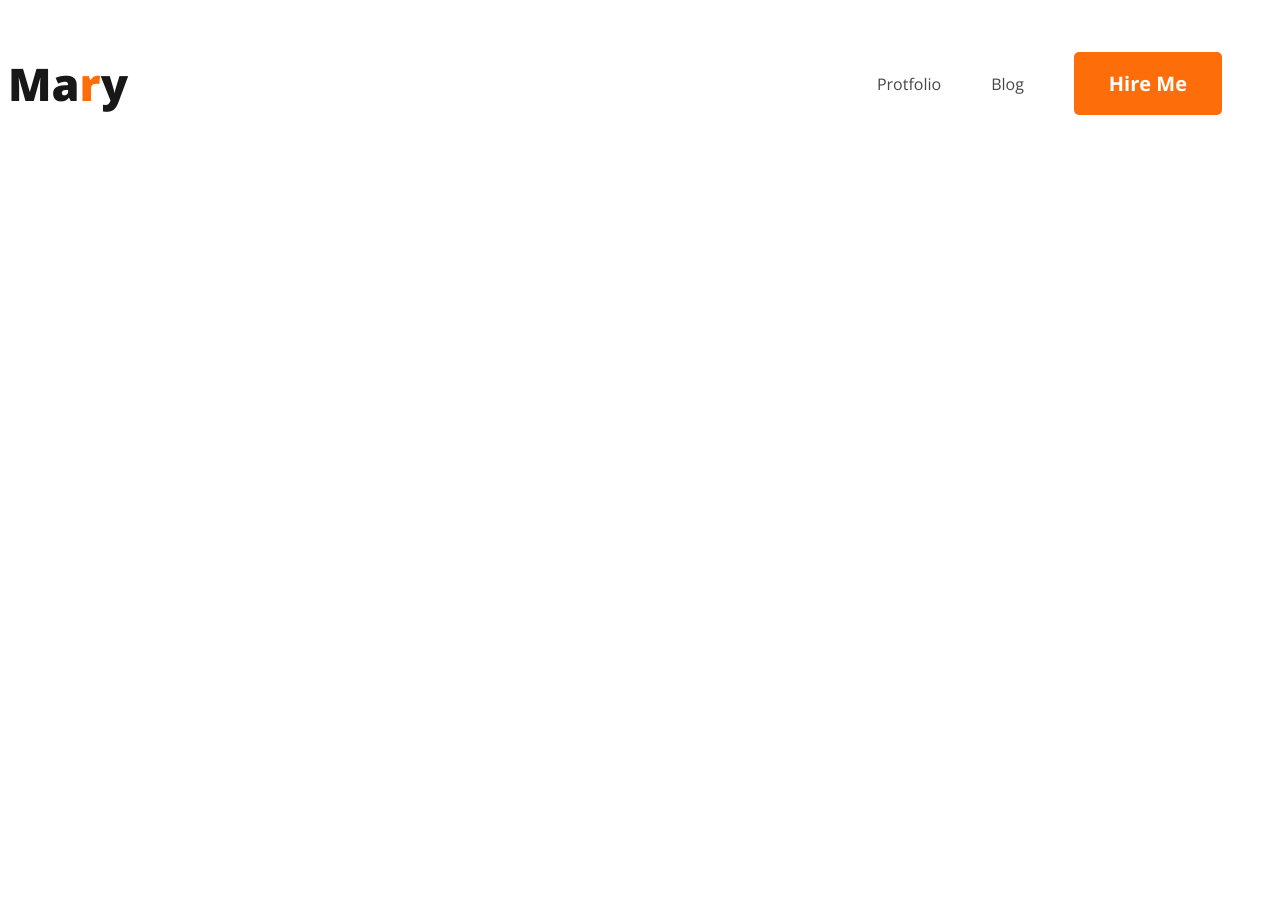
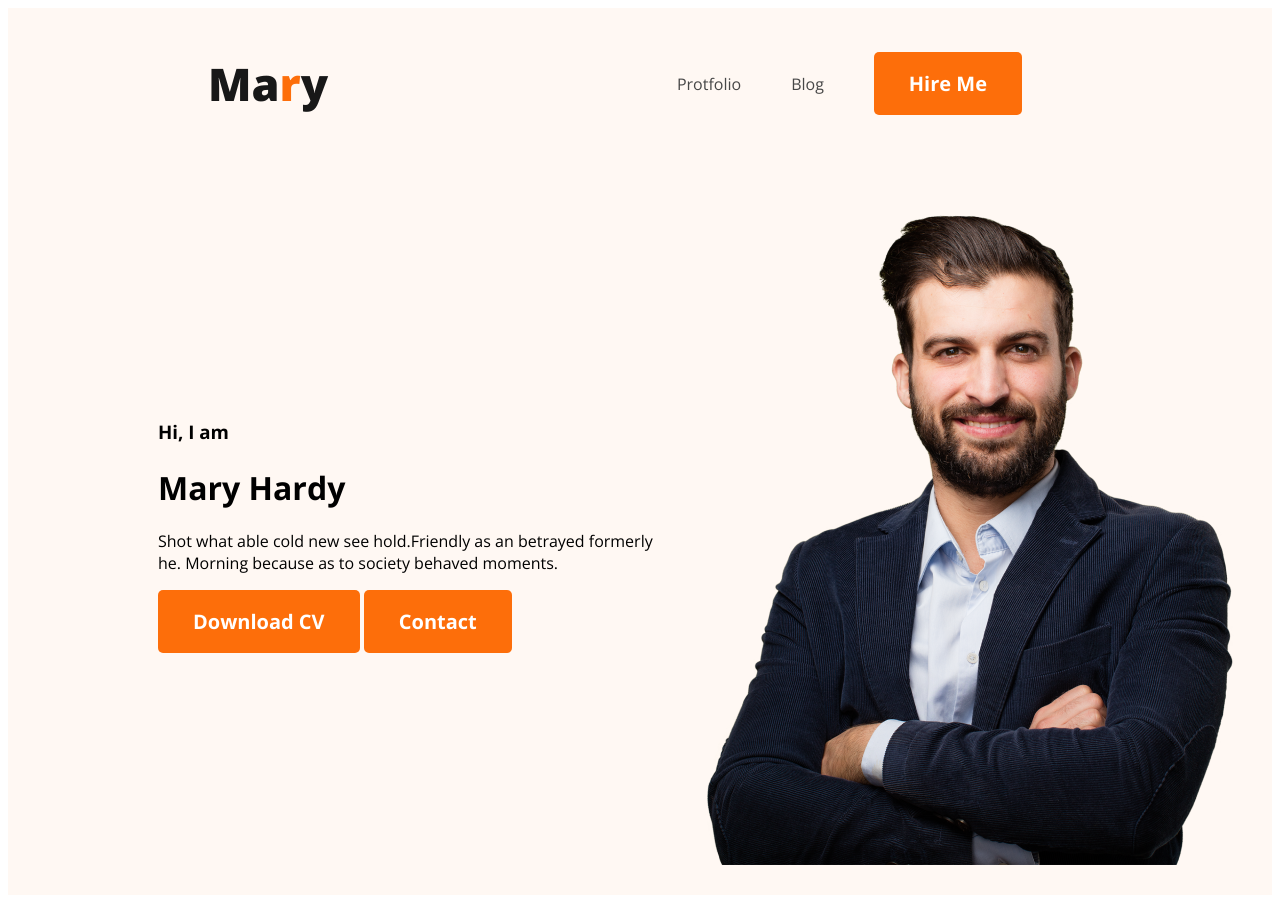
Before and after one commit to muhammadsaif7717/Project-2, a plain HTML site: page index.html in a window 1280 px wide. Before the commit the page ends 800 px from the top, so only its background shows below. Drawn offline with nearby package versions, Linux system fonts and the light colour scheme.

Commit message:
added profile pic

```diff
--- a/index.html
+++ b/index.html
@@ -11,7 +11,7 @@
 
 </head>
 <body>
-    <header>
+    <header class="header">
         <nav>
             <h3 class="nav-title">Ma<span class="text-praimary">r</span>y</h3>
             <ul>
@@ -20,6 +20,17 @@
                 <li><button class="btn-praimary">Hire Me</button></li>
             </ul>
         </nav>
+        <div class="banner">
+            <div class="banner-content">
+            <h3 class="banner-greeting">Hi, I  am</h3>
+            <h1 class="banner-title">Mary Hardy</h1>
+            <p>Shot what able cold new see hold.Friendly as an betrayed formerly he. Morning because as to society behaved moments.</p>
+            <button class="btn-praimary">Download CV</button>
+            <button class="btn-praimary">Contact</button>
+        </div>
+         <img class="profile-picture" src="images/hardy.png" alt="image">
+        </div>
+
     </header>
     <main>
 
--- a/stayles/protfolio.css
+++ b/stayles/protfolio.css
@@ -22,6 +22,8 @@
 nav{
     display: flex;
     justify-content: space-between;
+    align-items: center;
+    margin:0 200px  ;
 }
 .nav-title{
     color: #181818;
@@ -40,3 +42,17 @@
     color:  #474747;
     text-decoration: none;
     }
+
+/* header related styles */
+.header{
+    background-color: #FFF8F3;
+}
+.banner{
+    padding: 30px 30px 30px 150px;
+    display: flex;
+    align-items: center;
+}
+.banner .profile-picture{
+    width: 584px;
+    height: 676px;
+}
```
